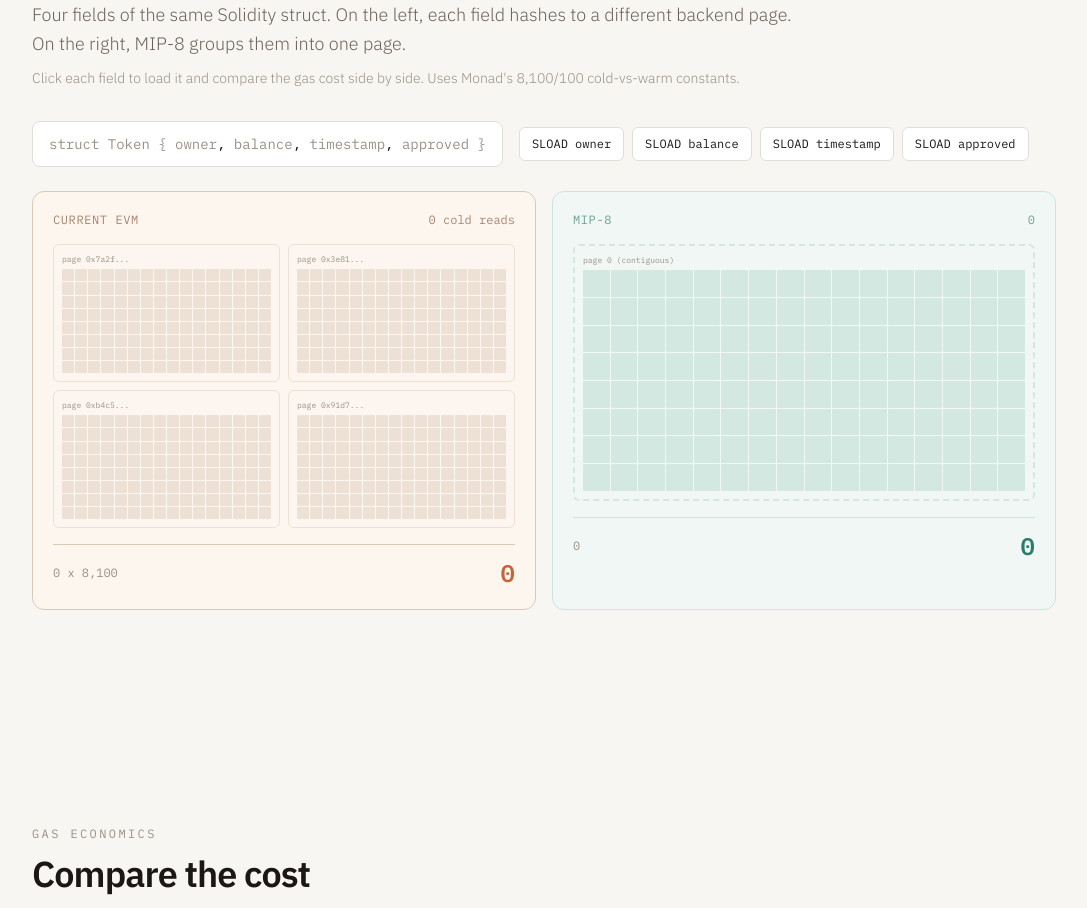
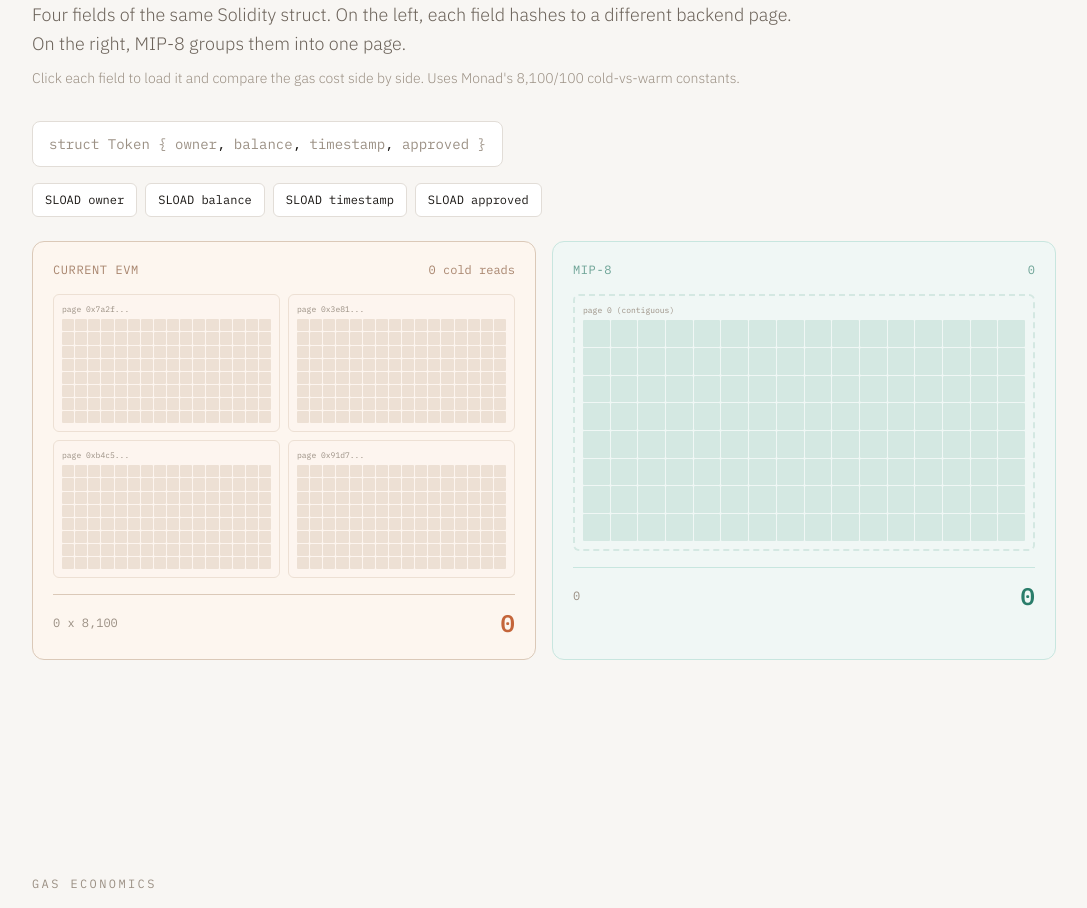
Before and after one commit to portdeveloper/pageified-storage, a Next.js app: page / in a window 1280 px wide. Shown: the part 980-1888 px from the top of the page, without its empty margins (96-1183 px from the left). Built offline with nearby package versions, Linux system fonts and the light colour scheme.

Commit message:
Fix layout shift in comparison section on button click
Always render reset button (invisible when inactive) to reserve space.
Stack struct definition and buttons vertically to prevent wrapping.

```diff
--- a/src/components/ComparisonSection.tsx
+++ b/src/components/ComparisonSection.tsx
@@ -68,8 +68,8 @@ export default function ComparisonSection() {
         </p>
 
         {/* Struct + buttons */}
-        <div className="flex flex-wrap items-center gap-4 mb-6">
-          <div className="bg-surface-elevated rounded-lg border border-border px-4 py-3 font-mono text-sm">
+        <div className="space-y-4 mb-6">
+          <div className="bg-surface-elevated rounded-lg border border-border px-4 py-3 font-mono text-sm inline-block">
             <span className="text-text-tertiary">struct Token {"{"}</span>
             {FIELD_NAMES.map((name, i) => (
               <span key={name}>
@@ -88,7 +88,7 @@ export default function ComparisonSection() {
             ))}
             <span className="text-text-tertiary"> {"}"}</span>
           </div>
-          <div className="flex flex-wrap gap-2">
+          <div className="flex flex-wrap items-center gap-2">
             {FIELD_NAMES.map((name, i) => (
               <button
                 key={name}
@@ -103,14 +103,16 @@ export default function ComparisonSection() {
                 SLOAD {name}
               </button>
             ))}
-            {loadedSlots.length > 0 && (
-              <button
-                onClick={reset}
-                className="font-mono text-xs px-3 py-2 text-text-tertiary hover:text-text-primary transition-colors cursor-pointer"
-              >
-                reset
-              </button>
-            )}
+            <button
+              onClick={reset}
+              className={`font-mono text-xs px-3 py-2 transition-colors cursor-pointer ${
+                loadedSlots.length > 0
+                  ? "text-text-tertiary hover:text-text-primary"
+                  : "text-transparent pointer-events-none"
+              }`}
+            >
+              reset
+            </button>
           </div>
         </div>
 
```
